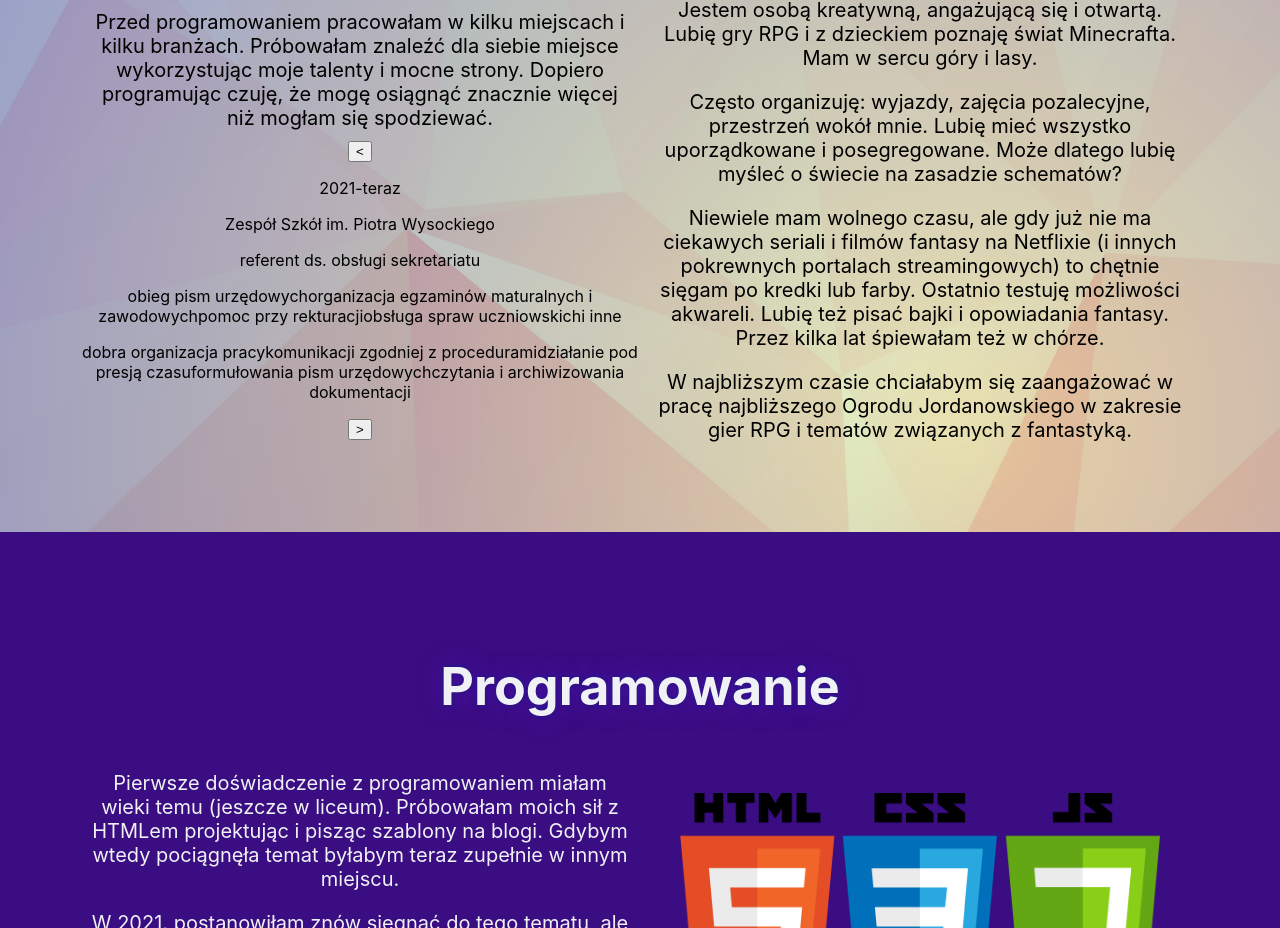
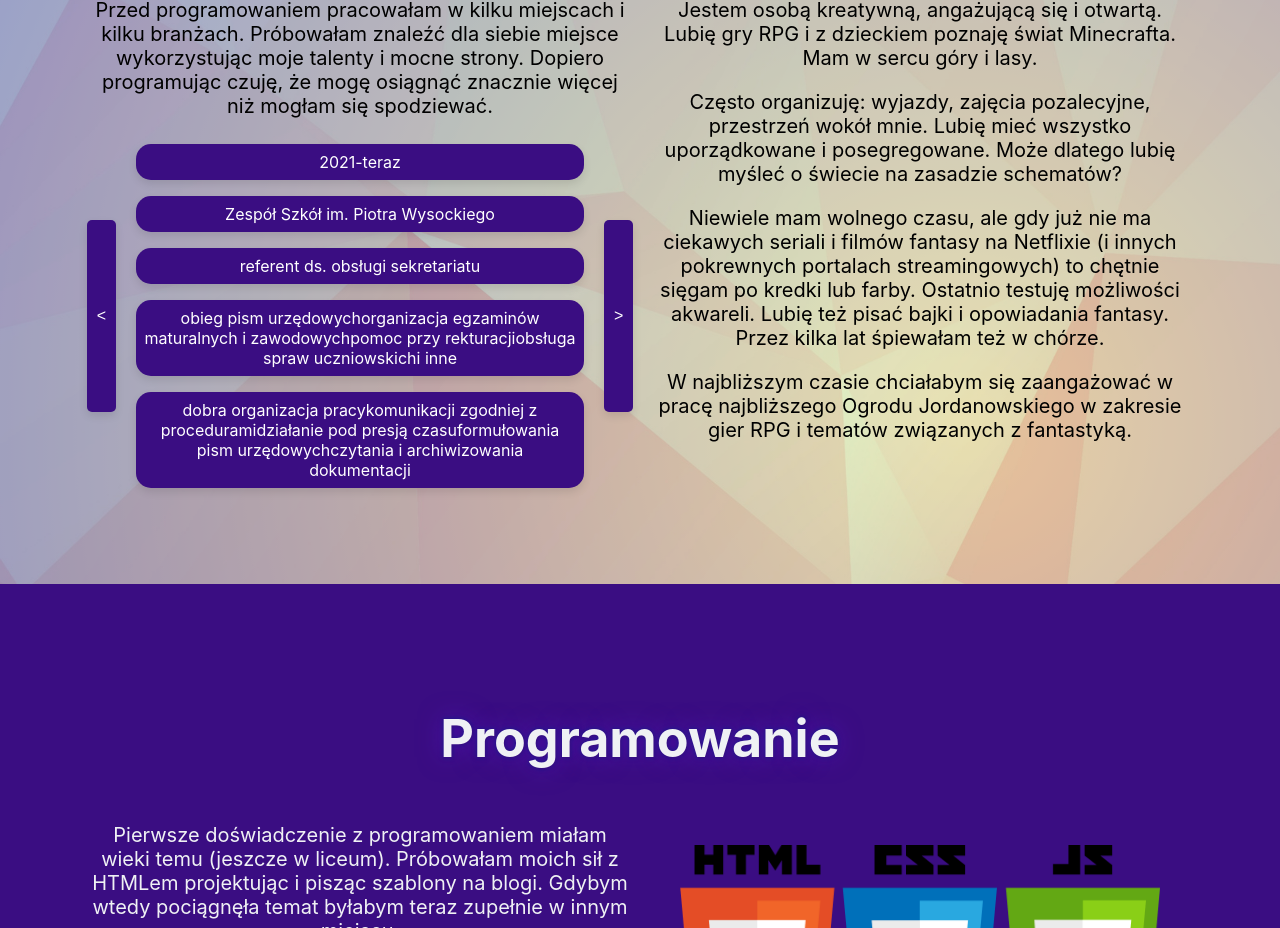
Before and after one commit to avtill/webportfolio, a React (Create React App) app: page / in a window 1280 px wide. Shown: the part 1196-2124 px from the top of the page. Built offline with nearby package versions, Linux system fonts and the light colour scheme.

Commit message:
slider - css

```diff
--- a/src/App.css
+++ b/src/App.css
@@ -169,3 +169,42 @@ th{
 margin: auto;
   max-width: 30rem;
 }
+
+.job__sliderbox{
+  text-align: center;
+  min-height: 12rem;
+}
+
+.button__navigation--slider{
+  background-color: #3a0d82;
+  color: #fff;
+  border: none;
+  padding: 10px 10px;
+  border-radius: 5px;
+  font-size: 1rem;
+  cursor: pointer;
+  display: inline-block;
+  height: 12rem;
+  vertical-align: middle;
+  box-shadow: 0 4px 8px rgba(0, 0, 0, 0.1);
+}
+.button__navigation--slider:hover{
+  background-color: #520f75;
+}
+.button__navigation--slider:active {
+  opacity: 0.8;
+}
+
+.slider-item{
+  display: inline-block;
+  max-width: 80%;
+  padding: 0 20px;
+  vertical-align: middle;
+}
+.slider-p{
+  background-color: #3a0d82;
+  color: #fff;
+  padding: 0.5rem;
+  border-radius: 15px;
+  box-shadow: 0 4px 8px rgba(0, 0, 0, 0.1)
+}
--- a/src/components/Omnie/SliderItem.jsx
+++ b/src/components/Omnie/SliderItem.jsx
@@ -5,11 +5,11 @@ const SliderItem = ({ data }) => {
 
   return (
     <div className="slider-item">
-      <p>{time}</p>
-      <p>{company}</p>
-      <p>{job}</p>
-      <p>{tasks}</p>
-      <p>{skils}</p>
+      <p className='slider-p'>{time}</p>
+      <p className='slider-p'>{company}</p>
+      <p className='slider-p'>{job}</p>
+      <p className='slider-p'>{tasks}</p>
+      <p className='slider-p'>{skils}</p>
     </div>
   );
 };
```
